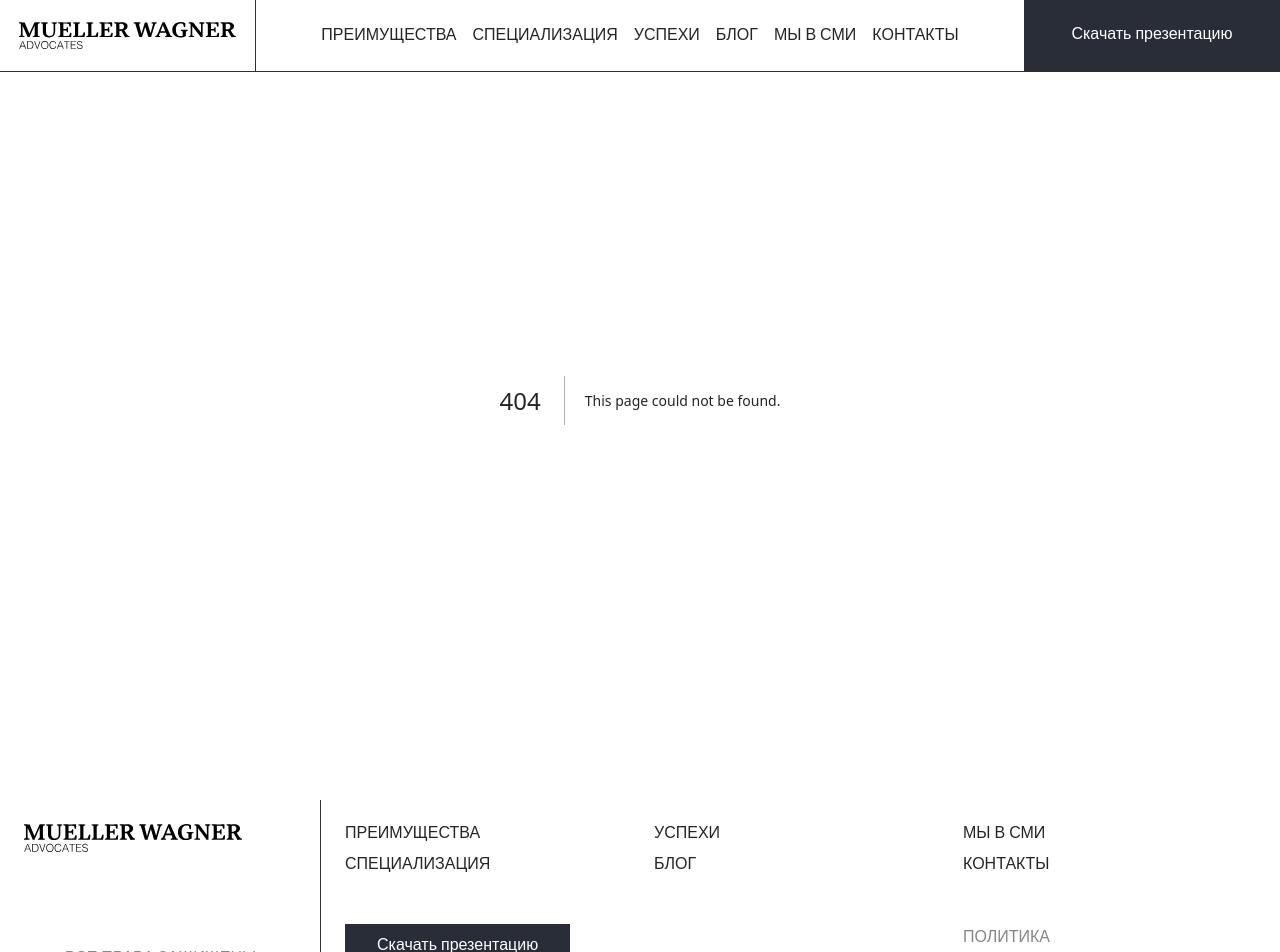
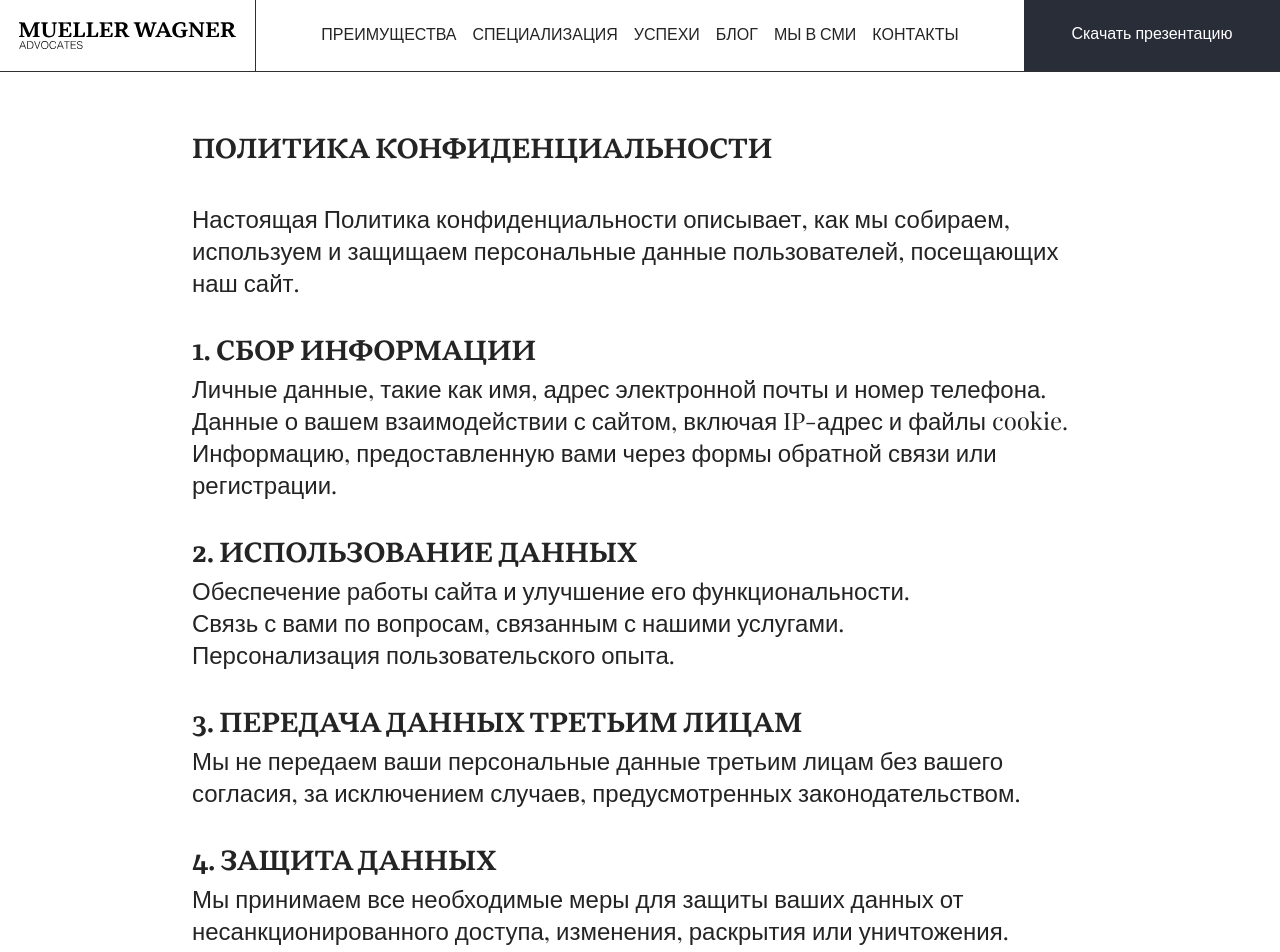
Before and after one commit to bozzhik/mueller, a Next.js app: page /privacy-policy in a window 1280 px wide. Before the commit this address had no page. Shown: the top 952 px of the page. Built offline with nearby package versions, Linux system fonts and the light colour scheme.

Commit message:
init `privacy-policy` page (demo)

```diff
--- /dev/null
+++ b/src/app/privacy-policy/page.tsx
@@ -0,0 +1,32 @@
+import Container from '~/Global/Container'
+import {H3, P} from '~/UI/Typography'
+
+const Section = ({title, content}: {title: string; content: string[]}) => (
+  <div>
+    <H3 className="sm:text-xl">{title}</H3>
+    <div className="">
+      {content.map((text, index) => (
+        <P key={index}>{text}</P>
+      ))}
+    </div>
+  </div>
+)
+
+export default function PrivacyPolicyPage() {
+  return (
+    <Container className="border-b border-gray">
+      <div className="w-[70%] sm:w-full sm:px-3 mx-auto pb-20 space-y-8 pt-14 sm:py-10">
+        <H3 className="sm:text-xl">Политика конфиденциальности</H3>
+        <P>Настоящая Политика конфиденциальности описывает, как мы собираем, используем и защищаем персональные данные пользователей, посещающих наш сайт.</P>
+
+        <Section title="1. Сбор информации" content={['Личные данные, такие как имя, адрес электронной почты и номер телефона.', 'Данные о вашем взаимодействии с сайтом, включая IP-адрес и файлы cookie.', 'Информацию, предоставленную вами через формы обратной связи или регистрации.']} />
+        <Section title="2. Использование данных" content={['Обеспечение работы сайта и улучшение его функциональности.', 'Связь с вами по вопросам, связанным с нашими услугами.', 'Персонализация пользовательского опыта.']} />
+        <Section title="3. Передача данных третьим лицам" content={['Мы не передаем ваши персональные данные третьим лицам без вашего согласия, за исключением случаев, предусмотренных законодательством.']} />
+        <Section title="4. Защита данных" content={['Мы принимаем все необходимые меры для защиты ваших данных от несанкционированного доступа, изменения, раскрытия или уничтожения.']} />
+        <Section title="5. Использование файлов cookie" content={['Мы используем файлы cookie для улучшения функциональности сайта и анализа поведения пользователей. Вы можете управлять настройками cookie в своем браузере.']} />
+        <Section title="6. Ваши права" content={['Получить доступ к своим данным.', 'Запросить их изменение или удаление.', 'Отозвать согласие на обработку данных.']} />
+        <Section title="7. Контакты" content={[`Если у вас есть вопросы или жалобы, связанные с обработкой ваших данных, вы можете связаться с нами по адресу: support@yourwebsite.com`]} />
+      </div>
+    </Container>
+  )
+}
--- a/src/components/Global/Footer.tsx
+++ b/src/components/Global/Footer.tsx
@@ -40,7 +40,7 @@ export default function Footer() {
             )}
 
             {colIndex === 2 && (
-              <Link href="" className={cn(hoverLinkStyles, 'sm:hidden text-gray-light hover:border-gray-light w-fit')}>
+              <Link href="/privacy-policy" className={cn(hoverLinkStyles, 'sm:hidden text-gray-light hover:border-gray-light w-fit')}>
                 <SPAN>
                   Политика <br /> конфиденциальности
                 </SPAN>
@@ -55,7 +55,7 @@ export default function Footer() {
           <SPAN>Скачать презентацию</SPAN>
         </Link>
 
-        <Link href="" className={cn(hoverLinkStyles, 'text-gray-light hover:border-gray-light w-fit')}>
+        <Link href="/privacy-policy" className={cn(hoverLinkStyles, 'text-gray-light border-gray-light w-fit')}>
           <SPAN>
             Политика <br /> конфиденциальности
           </SPAN>
```
